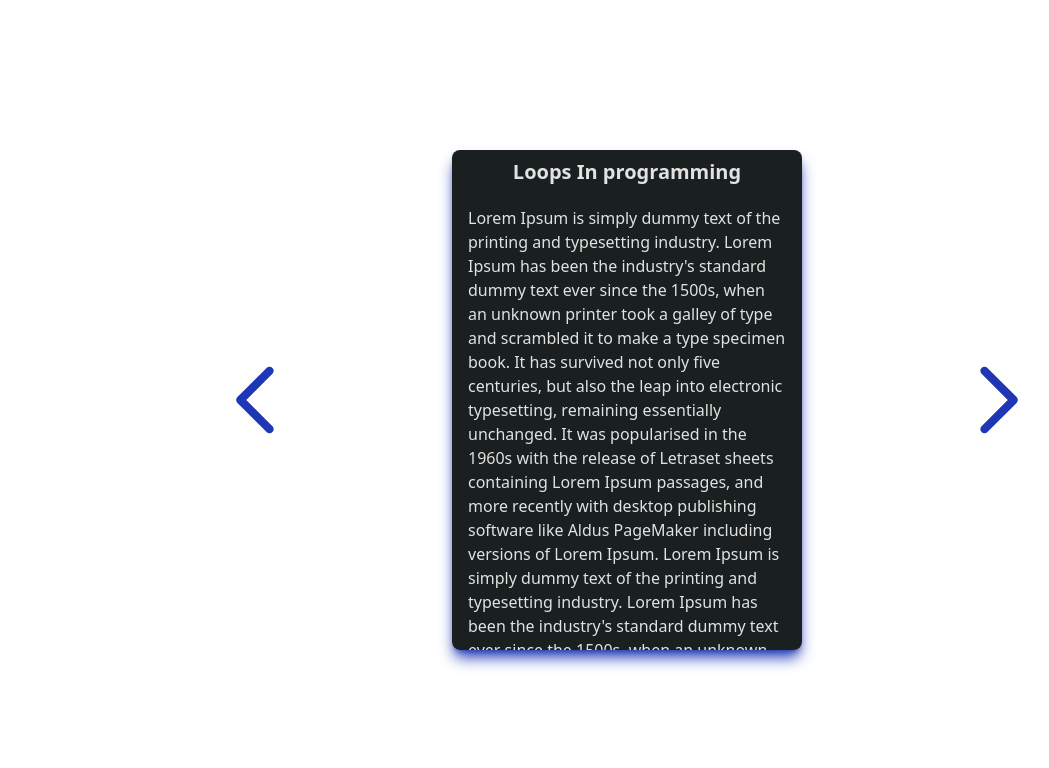
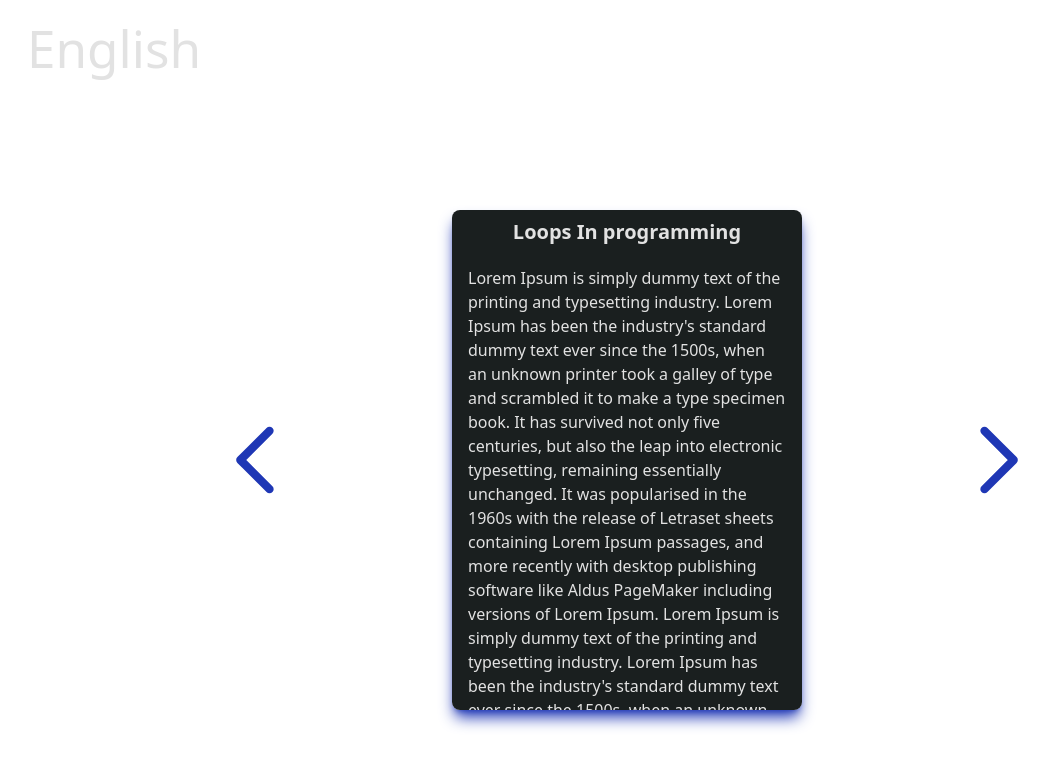
Before and after one commit to Hat52/Imtihan, a React (Vite) app in the folder client/: page /test in a window 1280 px wide. Shown: the top 768 px of the page, without its empty margins (13-1062 px from the left). Built offline with nearby package versions, Linux system fonts and the light colour scheme.

Commit message:
feat: test page

```diff
--- a/client/src/pages/Setup.tsx
+++ b/client/src/pages/Setup.tsx
@@ -1,11 +1,6 @@
 import { useState } from 'react';
 import { Select, ArrowSvg } from '../components';
-
-const options = [
-	{ name: 'option 1', value: 'option 1', href: '#' },
-	{ name: 'option 2', value: 'option 2', href: '#' },
-	{ name: 'option 3', value: 'option 3', href: '#' }
-];
+import { options } from '../constants';
 
 export default function Setup() {
 	const [activeStep, setActiveStep] = useState(1);
--- a/client/src/pages/Test.tsx
+++ b/client/src/pages/Test.tsx
@@ -1,6 +1,6 @@
 import { useState } from 'react';
-import { ArrowSvg, Card } from '../components';
-import { cards } from '../constants';
+import { ArrowSvg, Card, Select } from '../components';
+import { cards, options } from '../constants';
 
 export default function Test() {
 	const [currentIndex, setCurrentIndex] = useState(0);
@@ -16,7 +16,22 @@ export default function Test() {
 	};
 
 	return (
-		<div className="w-screen h-screen justify-center gap-[50%] flex overflow-hidden items-center">
+		<div className="flex flex-col overflow-hidden gap-10">
+			<div className="h-[80px] w-max overflow-hidden ml-10">
+				<h1
+					className="relative w-max text-typography  hover:text-secondary cursor-default transition-all duration-500 before:-bottom-3 before:inline-block before:w-full before:h-1 before:absolute before:bg-secondary
+				before:invisible
+			before:left-full
+			hover:before:visible
+			hover:before:-translate-x-full
+			before:transition-all
+			before:duration-500
+			before:ease-in-out
+			">
+					English
+				</h1>
+			</div>
+			<div className="w-screen h-[80vh] justify-center gap-[50%] flex overflow-hidden items-center">
 				<ArrowSvg
 					className={`w-[100px] h-[100px] rotate-90 hover:animate-pulse `}
 					handleClick={() => {
@@ -48,5 +63,6 @@ export default function Test() {
 					}}
 				/>
 			</div>
+		</div>
 	);
 }
```
Lines whose indentation alone changed are shown as unchanged.
